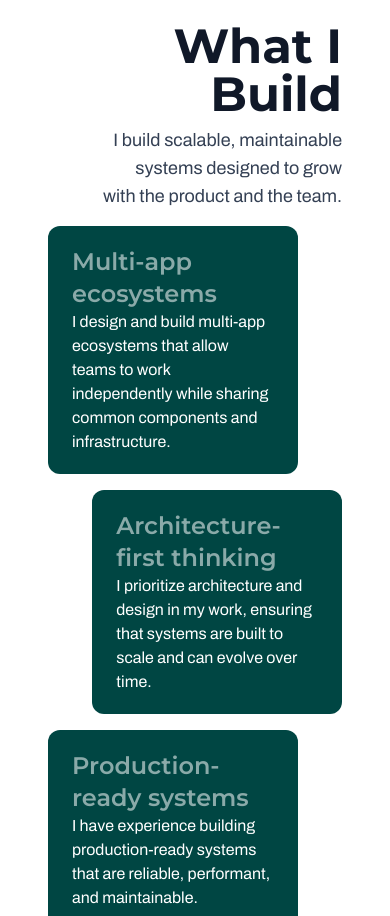
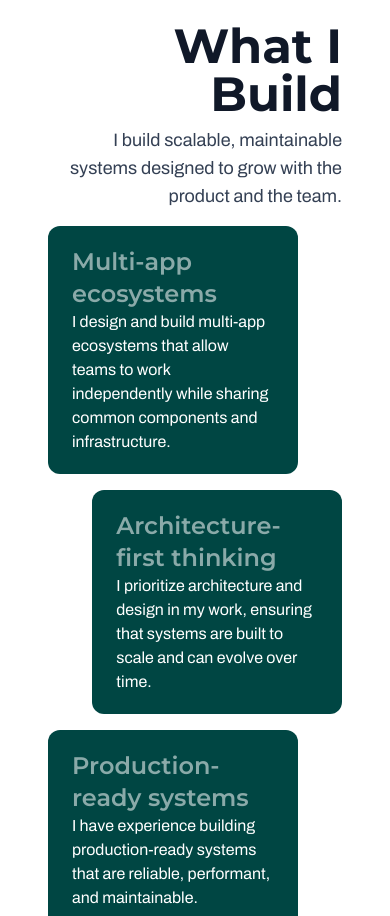
Before and after one commit to Andresarl16/portfolio, a Next.js app: page / in a window 390 px wide. Shown: the part 880-1796 px from the top of the page. Built offline with nearby package versions, Linux system fonts and the light colour scheme.

Commit message:
refactor(frontend): :iphone: Improve Subtitle Responsive of What I Build Section

```diff
--- a/src/features/landing/ui/widgets/WhatIBuild.tsx
+++ b/src/features/landing/ui/widgets/WhatIBuild.tsx
@@ -40,7 +40,7 @@ function WhatIBuild() {
           {translate('title')}
         </Text>
         <Text
-          className="txt-secondary-700 text-right text-balance"
+          className="txt-secondary-700 text-right max-w-[44ch] lg:max-w-none ml-auto"
           fontWeight={'regular'}
           responsiveVariants={{
             base: { fontSize: 'lg' },
@@ -55,7 +55,7 @@ function WhatIBuild() {
         <WhatIBuildCard
           className={cn(
             'col-span-6 sm:col-span-5 lg:col-span-3 xl:col-span-2',
-            getCardStyles(card.key)
+            getCardStyles(card.key as WhatIBuildCardKey)
           )}
           key={card.key}
           title={card.title}
```
